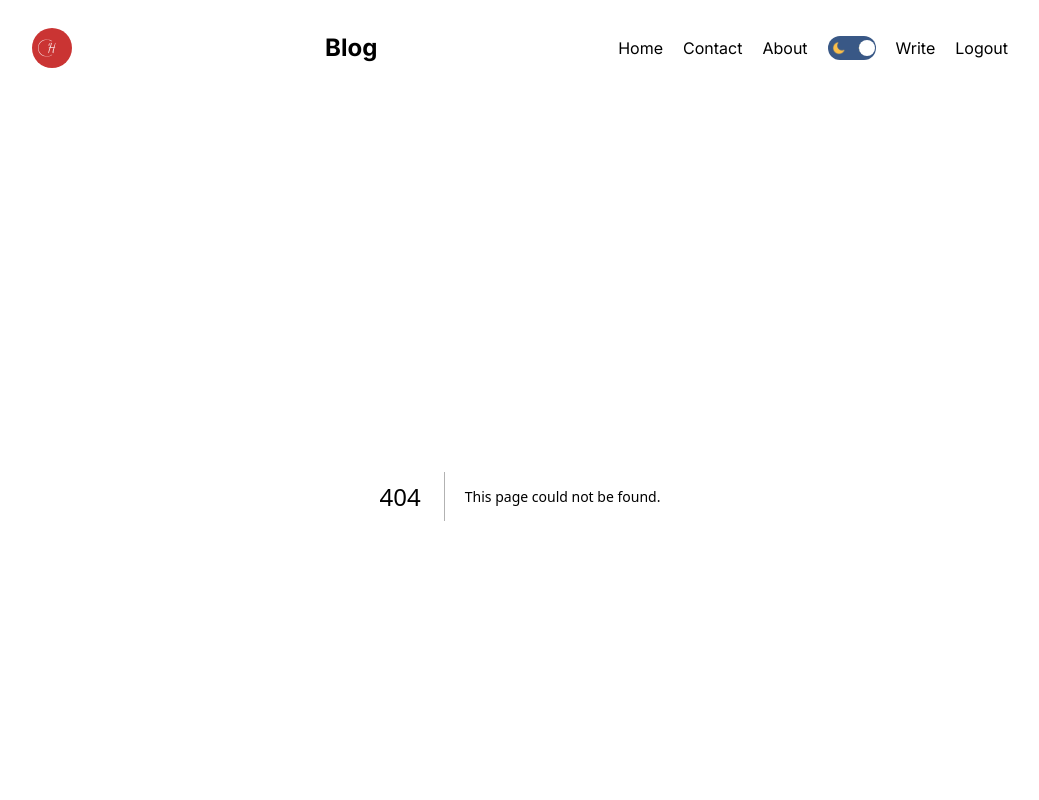
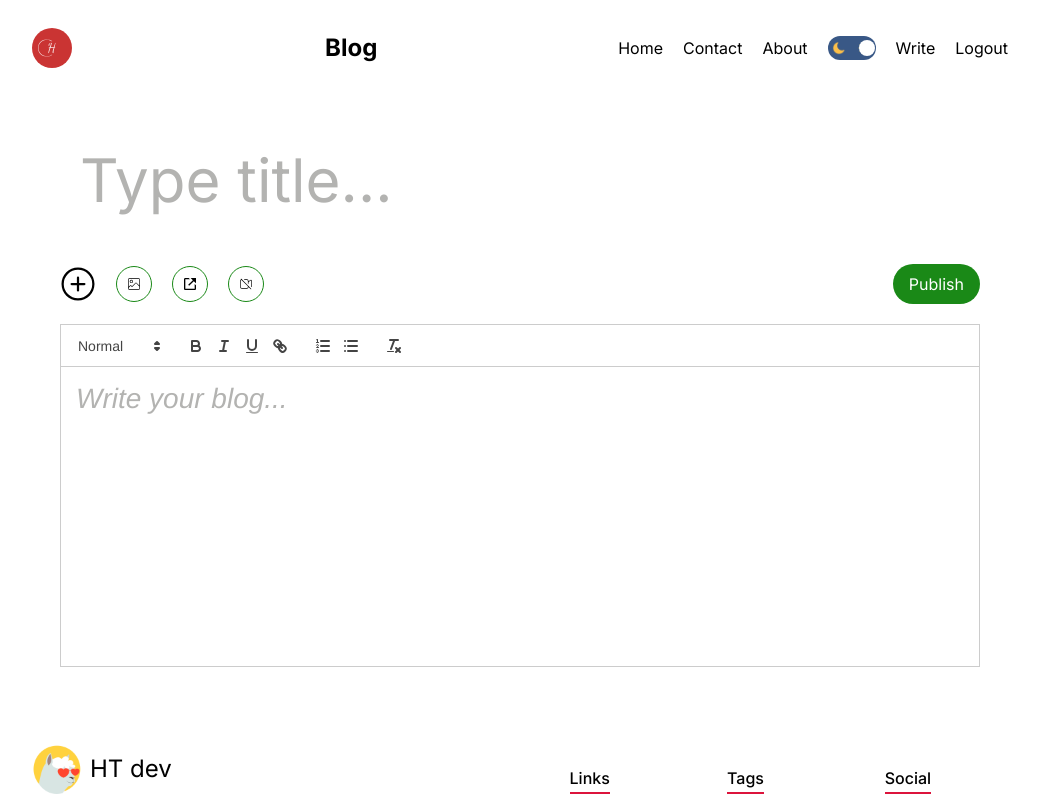
Before and after one commit to fsdhemanth648/blogApp, a Next.js app: page /write in a window 1280 px wide. Before the commit this address had no page. Shown: the top 800 px of the page, without its empty margins (120-1159 px from the left). Built offline with nearby package versions, Linux system fonts and the light colour scheme.

Commit message:
Added packages and write page

```diff
--- a/package.json
+++ b/package.json
@@ -16,6 +16,8 @@
     "postcss": "8.4.31",
     "react": "18.2.0",
     "react-dom": "18.2.0",
+    "react-icons": "^4.12.0",
+    "react-quill": "^2.0.0",
     "tailwindcss": "3.3.5"
   }
 }
--- a/src/app/globals.css
+++ b/src/app/globals.css
@@ -58,3 +58,10 @@ a {
   background-color: var(--bg);
   color: var(--text);
 }
+
+.ql-container {
+  font-size: 28px !important;
+}
+.quill > .ql-container > .ql-editor.ql-blank::before {
+  color: #b3b3b1;
+}
--- /dev/null
+++ b/src/app/write/WritePage.module.css
@@ -0,0 +1,55 @@
+.input {
+  @apply p-8 md:p-12 text-2xl md:text-6xl;
+  border: none;
+  outline: none;
+  background-color: transparent;
+}
+.input::placeholder {
+  color: #b3b3b1;
+}
+.editorArea {
+  @apply flex flex-col gap-5 px-5 mx-2;
+  height: 400px;
+}
+.editor {
+  @apply flex gap-5 items-center justify-between;
+}
+.btn {
+  width: 36px;
+  height: 36px;
+  border-radius: 50%;
+  background-color: transparent;
+}
+.button,
+.addBtn {
+  display: flex;
+  align-items: center;
+  justify-content: center;
+  cursor: pointer;
+  width: 36px;
+  height: 36px;
+  border-radius: 50%;
+  background-color: transparent;
+  border: 1px solid var(--text);
+}
+.add {
+  display: flex;
+  gap: 20px;
+  background-color: var(--bg);
+  width: 100%;
+}
+.addBtn {
+  border-color: #1a8917;
+}
+.textArea {
+  width: 100%;
+  min-height: 300px;
+}
+.publish {
+  @apply px-3 py-1 md:px-4 md:py-2;
+  border: none;
+  background-color: #1a8917;
+  color: white;
+  cursor: pointer;
+  border-radius: 20px;
+}
--- /dev/null
+++ b/src/app/write/page.jsx
@@ -0,0 +1,48 @@
+"use client"
+import { useState } from 'react'
+import styles from './WritePage.module.css'
+import Image from 'next/image'
+import ReactQuill from 'react-quill';
+import 'react-quill/dist/quill.snow.css';
+import { GoPlusCircle } from "react-icons/go";
+import { BiLinkExternal } from "react-icons/bi";
+import { CiVideoOff } from "react-icons/ci";
+import { CiImageOn } from "react-icons/ci";
+
+function WritePage() {
+    const [editorOptions, setEditorOptions] = useState(true);
+    const [editorValue, setEditorValue] = useState("")
+  return (
+    <div className={styles.write}>
+      <input type='text' className={styles.input} placeholder='Type title...' />
+      <div className={styles.editorArea}>
+        <div className={styles.editor}>
+            <button onClick={()=> setEditorOptions(!editorOptions)}>
+                <GoPlusCircle className={styles.btn}/>
+            </button>
+            {editorOptions && (
+                <div className={styles.add}>
+                    <button className={styles.addBtn}>
+                        <CiImageOn />
+                    </button>
+                    <button className={styles.addBtn}>
+                        <BiLinkExternal />
+                    </button>
+                    <button className={styles.addBtn}>
+                        <CiVideoOff />
+                    </button>
+                </div>
+            )}
+            <button className={styles.publish}>Publish</button>
+        </div>
+        <ReactQuill theme='snow' className={styles.textArea} value={editorValue} onChange={setEditorValue} placeholder='Write your blog...'/>
+      </div>
+
+      <div className='flex justify-end mt-5 px-6'>
+
+      </div>
+    </div>
+  )
+}
+
+export default WritePage
```
Also changed, not shown: 2 other files (tests, documents, lock files or other folders).
